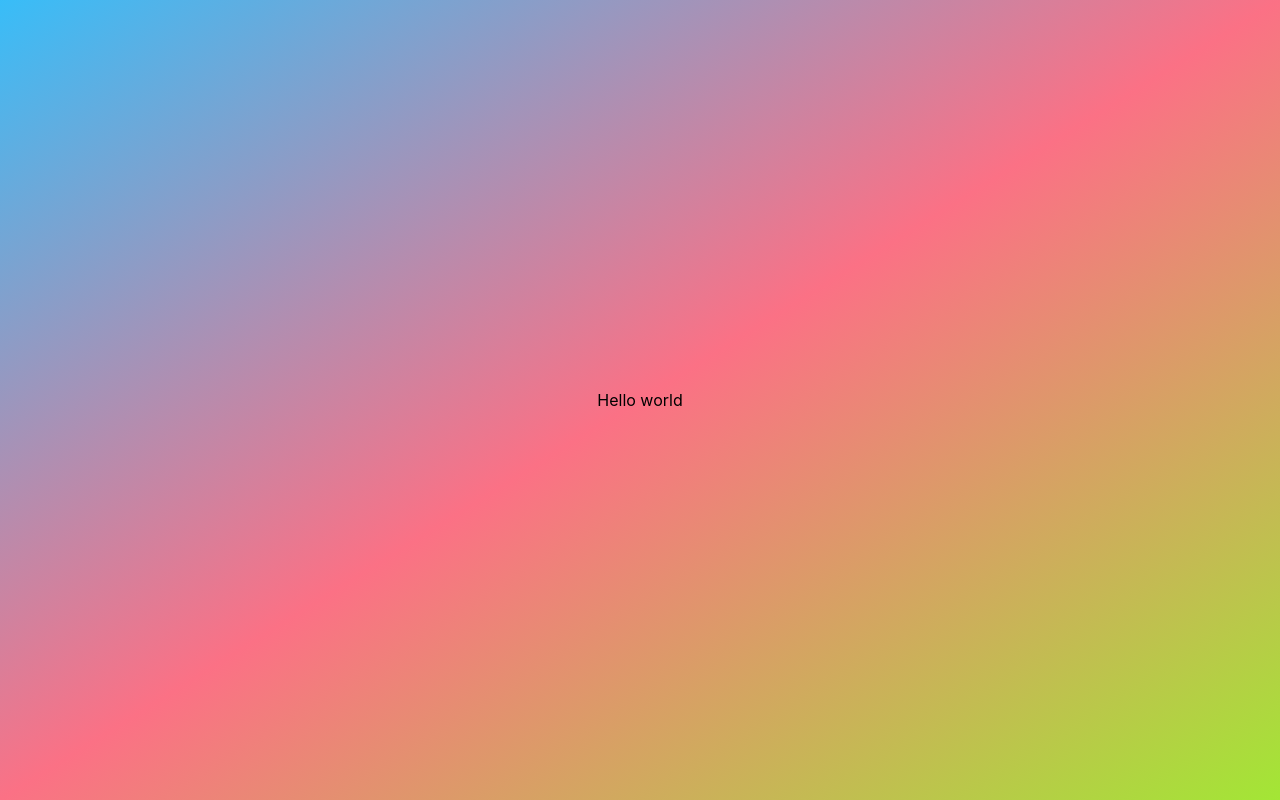
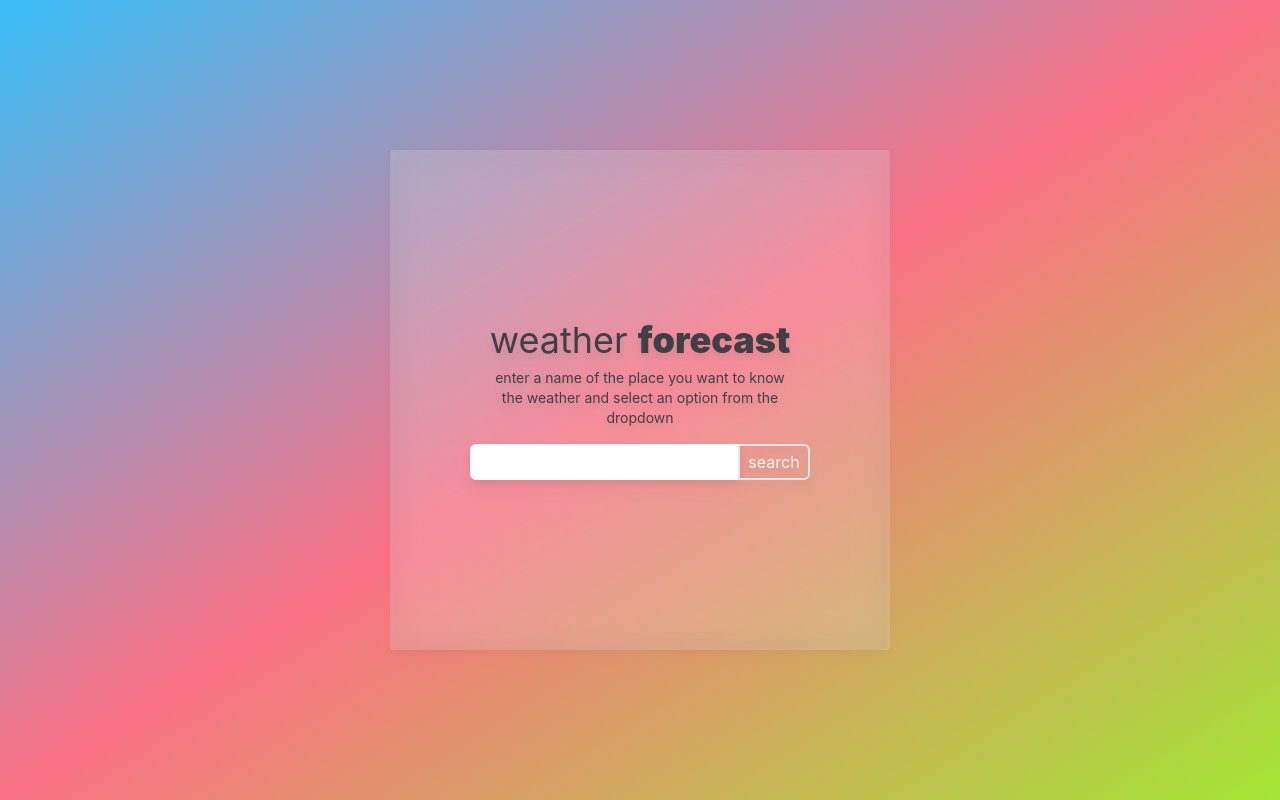
Before and after one commit to artrudy/weatherApp-openweathermapAPI, a React (Create React App) app: page / in a window 1280 px wide. Built offline with nearby package versions, Linux system fonts and the light colour scheme.

Commit message:
search field and data request

```diff
--- a/src/App.tsx
+++ b/src/App.tsx
@@ -1,7 +1,65 @@
-const App = () => {
+import { useState, ChangeEvent } from 'react'
+
+const App = (): JSX.Element => {
+  const [term, setTerm] = useState<string>('')
+
+  const [options, setOptions] = useState<[]>([])
+
+  const getSearchOptions = (value: string) => {
+    fetch(`http://api.openweathermap.org/geo/1.0/direct?q=${term}&limit=5&appid=${process.env.REACT_APP_API_KEY}
+`)
+      .then((res) => res.json())
+      .then((data) => setOptions(data))
+  }
+
+  const onInputChange = (e: ChangeEvent<HTMLInputElement>) => {
+    const value = e.target.value.trim()
+    setTerm(value)
+    if (value === '') {
+      return
+    }
+
+    getSearchOptions(value)
+  }
+
+  const onOptionSelect = (option) => {}
+
+  //
   return (
     <main className="flex justify-center items-center bg-gradient-to-br from-sky-400 via-rose-400 to-lime-400 h-[100vh] w-full">
-      Hello world
+      <section className="w-full md:max-w-[500px] p-4 flex flex-col text-center items-center justify-center md:px-10 lg:p-24 h-full lg:h-[500px]  bg-white bg-opacity-20 backdrop-blur-lg drop-shadow-lg rounded text-zinc-700">
+        <h1 className="text-4xl font-thin">
+          <span className="font-normal">weather</span>{' '}
+          <span className="font-black">forecast</span>
+        </h1>
+        <p className="text-sm mt-2">
+          enter a name of the place you want to know the weather and select an
+          option from the dropdown
+        </p>
+        <div className="relative flex mt-10 md:mt-4">
+          <input
+            type="text"
+            value={term}
+            className="px-2 py-1 rounded-l-md border-2 border-white"
+            onChange={onInputChange}
+          />
+          <ul className="absolute top-9 bg-white ml-1 rounded-b-md">
+            {options.map((option: { name: string }, index: number) => (
+              <li key={option.name + '-' + index}>
+                <button
+                  className="text-left text-sm w-full hover:bg-zinc-700 hover: text-white px-2 py-1 cursor-pointer"
+                  onClick={() => onOptionSelect(option)}
+                >
+                  {option.name}
+                </button>
+              </li>
+            ))}
+          </ul>
+          <button className="rounded-r-md border-2 border-xinc-100 hover:border-zinc-500 hover:text-zinc-500 text-zinc-100 px-2 py-1 cursor-pointer">
+            search
+          </button>
+        </div>
+      </section>
     </main>
   )
 }
```
